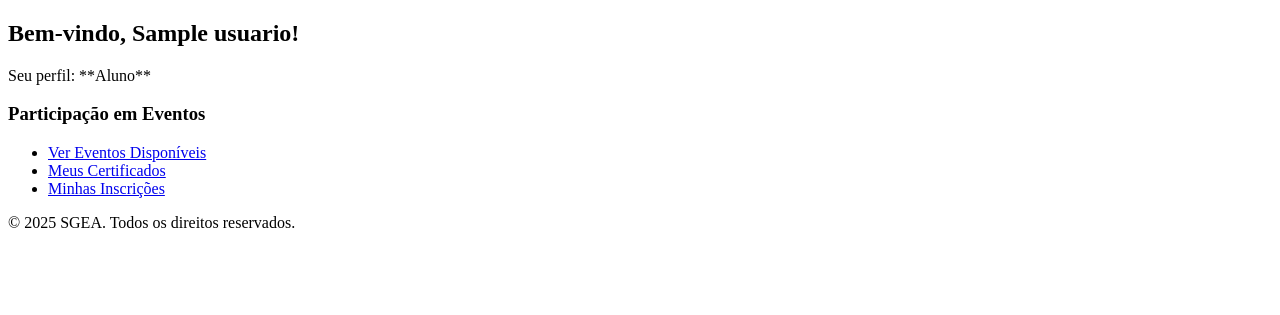
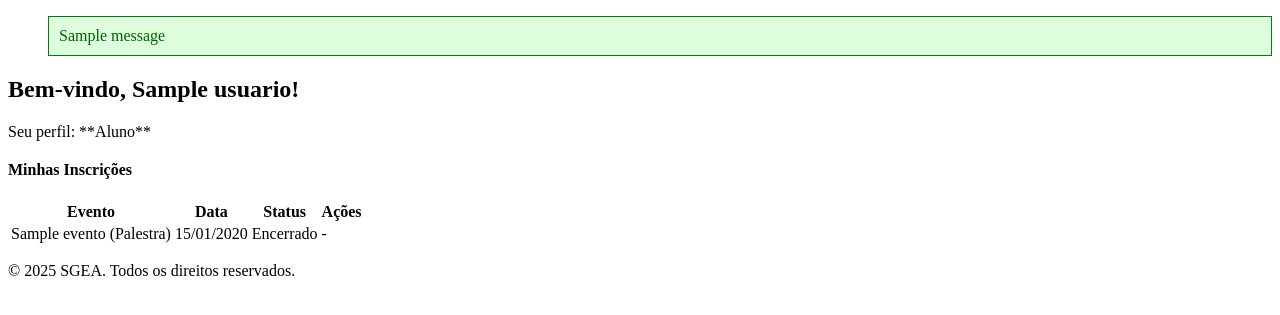
Before and after one commit to Davi-KLevy/Programa-o-Web---SGEA, a Django app: page /dashboard/ in a window 1280 px wide. Shown: the part 98-413 px from the top of the page. Run offline with Django 5.2, Linux system fonts and the light colour scheme; a user stored in the database is signed in; tables that the repository leaves empty hold one stand-in row (values such as "Sample post"); one stand-in notice (Sample message) is shown.

Commit message:
Feat: criacao da logica base de inscricao e cancelamento de inscricao por alunos e professores

```diff
--- a/sgea/sgea_app/templates/base.html
+++ b/sgea/sgea_app/templates/base.html
@@ -34,6 +34,15 @@
     </header>
 
     <main>
+        {% if messages %}
+            <ul class="messages">
+                {% for message in messages %}
+                    <li{% if message.tags %} class="{{ message.tags }}"{% endif %} style="list-style: none; padding: 10px; margin-bottom: 10px; border: 1px solid; {% if message.tags == 'error' %} background-color: #fdd; border-color: red; color: darkred; {% elif message.tags == 'success' %} background-color: #dfd; border-color: green; color: darkgreen; {% else %} background-color: #ffc; border-color: orange; color: darkorange; {% endif %}">
+                        {{ message }}
+                    </li>
+                {% endfor %}
+            </ul>
+        {% endif %}
         {% block content %}
         {% endblock %}
     </main>
--- a/sgea/sgea_app/templates/dashboard.html
+++ b/sgea/sgea_app/templates/dashboard.html
@@ -61,11 +61,53 @@
 
     {% endif %}
 
-    {% if user.perfil == 'Aluno' or user.perfil == 'Professor' %}
-        <h3>Participação em Eventos</h3>
-        <ul>
-            <li><a href="{% url 'home' %}">Ver Eventos Disponíveis</a></li>
-            <li><a href="{% url 'meus_certificados' %}">Meus Certificados</a></li>
-            <li><a href="#">Minhas Inscrições</a></li> </ul>
+   {% if user.perfil == 'Aluno' or user.perfil == 'Professor' %}
+        <h4 style="margin-top: 20px;">Minhas Inscrições</h4>
+
+        {% if minhas_inscricoes %}
+            <table>
+                <thead>
+                    <tr>
+                        <th>Evento</th>
+                        <th>Data</th>
+                        <th>Status</th>
+                        <th>Ações</th>
+                    </tr>
+                </thead>
+                <tbody>
+                    {% for inscricao in minhas_inscricoes %}
+                        {% with evento=inscricao.evento %}
+                            <tr>
+                                <td>{{ evento.nome }} ({{ evento.tipo_evento }})</td>
+                                <td>{{ evento.data_inicial|date:"d/m/Y" }}</td>
+                                <td>
+                                    {% if evento.esta_encerrado %}
+                                        Encerrado
+                                    {% else %}
+                                        Ativo
+                                    {% endif %}
+                                </td>
+                                <td>
+                                    {% if not evento.esta_encerrado %}
+                                        <form method="post" action="{% url 'desinscrever_evento' evento.id %}" style="display: inline;">
+                                            {% csrf_token %}
+                                            <button type="submit"
+                                                    style="background: none; border: none; padding: 0; color: red; cursor: pointer;"
+                                                    onclick="return confirm('Tem certeza que deseja cancelar sua inscrição no evento {{ evento.nome }}?');">
+                                                Desinscrever
+                                            </button>
+                                        </form>
+                                    {% else %}
+                                        -
+                                    {% endif %}
+                                </td>
+                            </tr>
+                        {% endwith %}
+                    {% endfor %}
+                </tbody>
+            </table>
+        {% else %}
+            <p>Você não está inscrito em nenhum evento no momento.</p>
+        {% endif %}
     {% endif %}
 {% endblock %}
--- a/sgea/sgea_app/urls.py
+++ b/sgea/sgea_app/urls.py
@@ -10,7 +10,7 @@ urlpatterns = [
     # Rotas de Usuário Autenticado (Aluno/Professor/Organizador)
     path('dashboard/', views.dashboard, name='dashboard'), # Página inicial após login
     path('inscrever/<int:evento_id>/', views.inscrever_evento, name='inscrever_evento'),
-    path('cancelar_inscricao/<int:inscricao_id>/', views.cancelar_inscricao, name='cancelar_inscricao'),
+    path('evento/<int:evento_id>/desinscrever/', views.desinscrever_evento, name='desinscrever_evento'),
     path('meus_certificados/', views.meus_certificados, name='meus_certificados'),
 
     # Rotas de Organizador (Requer perfil 'Organizador')
--- a/sgea/sgea_app/views.py
+++ b/sgea/sgea_app/views.py
@@ -1,5 +1,6 @@
 from django.shortcuts import render, redirect, get_object_or_404
 from django.http import HttpResponse
+from django.contrib import messages
 from django.contrib.auth.decorators import login_required, user_passes_test
 from django.contrib.auth import logout
 from django.utils import timezone
@@ -25,22 +26,40 @@ def is_aluno_or_professor(user):
 
 def lista_eventos(request):
     """
-    Exibe a lista de todos os eventos ativos.
-    Se o usuário for Organizador (logado), é redirecionado para o dashboard.
+    Exibe a lista de eventos que ainda não começaram e que o usuário (se logado)
+    ainda não se inscreveu. Redireciona Organizadores para o dashboard.
     """
-    if request.user.is_authenticated and request.user.perfil == 'Organizador':
-        # Bloqueia o Organizador, pois ele só deve usar o dashboard
-        return redirect('dashboard')
-
     hoje = timezone.now().date()
 
-    # Busca eventos que a data final seja HOJE ou no futuro
-    eventos_ativos = Evento.objects.filter(
-        data_final__gte=hoje
-    ).order_by('data_inicial') # Ordena pelo mais próximo
+    # Filtro base: Apenas eventos que ainda não começaram
+    eventos_queryset = Evento.objects.filter(
+        data_inicial__gt=hoje
+    ).order_by('data_inicial')
+
+    if request.user.is_authenticated:
+        # 1. Restrição para Organizador
+        if request.user.perfil == 'Organizador':
+            return redirect('dashboard')
+
+        # 2. Filtragem para Aluno/Professor (excluir inscritos)
+        elif request.user.perfil in ['Aluno', 'Professor']:
+
+            # Pega os IDs dos eventos em que o usuário está inscrito
+            eventos_inscritos_ids = Inscricao.objects.filter(
+                usuario=request.user
+            ).values_list('evento__id', flat=True)
+
+            # Exclui da listagem todos os eventos que o usuário já está inscrito
+            eventos_disponiveis = eventos_queryset.exclude(
+                id__in=eventos_inscritos_ids
+            )
+
+    else:
+        # 3. Usuário Não Logado (vê todos os eventos futuros)
+        eventos_disponiveis = eventos_queryset
 
     context = {
-        'eventos': eventos_ativos,
+        'eventos': eventos_disponiveis,
         'title': 'Eventos Acadêmicos Disponíveis'
     }
     return render(request, 'lista_eventos.html', context)
@@ -81,45 +100,104 @@ def cadastro_usuario(request):
 # --- Rotas de Usuário Autenticado ---
 
 @login_required
-@login_required
 def dashboard(request):
     """
     Dashboard após o login (rota: /dashboard/).
     Se Organizador, lista seus eventos.
+    Se Aluno/Professor, lista suas inscrições.
     """
     context = {}
+    usuario = request.user
 
-    if is_organizador(request.user):
-        # Se for Organizador, busca e lista seus eventos
+    if is_organizador(usuario):
+        # Se for Organizador
         eventos_organizados = Evento.objects.filter(
-            organizador=request.user
+            organizador=usuario
         ).order_by('data_inicial')
 
         context['eventos_organizados'] = eventos_organizados
 
-    # Lógica futura: Minhas Inscrições (para Aluno/Professor)
-    # if request.user.perfil in ['Aluno', 'Professor']:
-    #     minhas_inscricoes = Inscricao.objects.filter(usuario=request.user)
-    #     context['minhas_inscricoes'] = minhas_inscricoes
+    elif usuario.perfil in ['Aluno', 'Professor']:
+        # Se for Aluno ou Professor
+
+        # Filtra as inscrições do usuário e pré-busca os dados do evento
+        minhas_inscricoes = Inscricao.objects.filter(
+            usuario=usuario
+        ).select_related('evento').order_by('evento__data_inicial')
+
+        context['minhas_inscricoes'] = minhas_inscricoes
 
     return render(request, 'dashboard.html', context)
 
 @login_required
 def inscrever_evento(request, evento_id):
     """
-    Realiza a inscrição em um evento (rota: /inscrever/<id>/).
-    Apenas Alunos e Professores podem se inscrever.
+    Processa a inscrição de um usuário (Aluno/Professor) em um evento.
     """
-    # Lógica futura: Verificar se há vagas e se já está inscrito.
-    return HttpResponse(f"Processando inscrição no Evento ID: {evento_id}")
+    evento = get_object_or_404(Evento, pk=evento_id)
+    usuario = request.user
+    hoje = timezone.now().date()
+
+    # 1. Restrição de Acesso (Apenas Aluno/Professor)
+    if usuario.perfil not in ['Aluno', 'Professor']:
+        messages.error(request, "Apenas usuários com perfil Aluno ou Professor podem se inscrever em eventos.")
+        return redirect('home') # Redireciona de volta à lista de eventos
+
+    # 2. Verificar se o evento já começou (só permite inscrição em eventos futuros)
+    if evento.data_inicial < hoje:
+        messages.error(request, f"Não é possível se inscrever no evento '{evento.nome}', pois ele já começou ou terminou.")
+        return redirect('home')
+
+    # 3. Verificar Inscrição Duplicada
+    if Inscricao.objects.filter(usuario=usuario, evento=evento).exists():
+        messages.warning(request, f"Você já está inscrito no evento '{evento.nome}'.")
+        return redirect('home')
+
+    # 4. Verificar Limite de Vagas
+    total_inscritos = Inscricao.objects.filter(evento=evento).count()
+
+    if total_inscritos >= evento.quantidade_participantes:
+        messages.error(request, f"O evento '{evento.nome}' atingiu o limite de vagas.")
+        return redirect('home')
+
+    try:
+        # 5. Criar Inscrição
+        Inscricao.objects.create(usuario=usuario, evento=evento)
+        messages.success(request, f"Inscrição no evento '{evento.nome}' realizada com sucesso!")
+
+    except Exception as e:
+        messages.error(request, f"Ocorreu um erro ao processar sua inscrição. Tente novamente.")
+        # Logar o erro 'e' aqui para depuração
+
+    return redirect('home')
 
 @login_required
-def cancelar_inscricao(request, inscricao_id):
+def desinscrever_evento(request, evento_id):
     """
-    Cancela uma inscrição (rota: /cancelar_inscricao/<id>/).
+    Permite ao usuário (Aluno/Professor) cancelar sua inscrição em um evento futuro.
     """
-    # Lógica futura: Deletar ou inativar a Inscrição.
-    return HttpResponse(f"Cancelando Inscrição ID: {inscricao_id}")
+    evento = get_object_or_404(Evento, pk=evento_id)
+    usuario = request.user
+    hoje = timezone.now().date()
+
+    # 1. Busca a inscrição
+    inscricao = get_object_or_404(Inscricao, usuario=usuario, evento=evento)
+
+    # 2. Verifica se o evento já começou (só permite cancelamento em eventos futuros)
+    if evento.data_inicial < hoje:
+        messages.error(request, f"Não é possível cancelar a inscrição, pois o evento '{evento.nome}' já começou ou terminou.")
+        return redirect('dashboard')
+
+    # 3. Processa a desinscrição (usando POST, que é mais seguro)
+    if request.method == 'POST':
+        try:
+            inscricao.delete()
+            messages.success(request, f"Inscrição no evento '{evento.nome}' cancelada com sucesso.")
+        except Exception as e:
+            messages.error(request, "Ocorreu um erro ao cancelar sua inscrição.")
+
+    # Redireciona para o dashboard, onde a lista de inscrições será atualizada
+    return redirect('dashboard')
 
 @login_required
 @user_passes_test(is_aluno_or_professor) # Apenas Aluno ou Professor
@@ -145,7 +223,7 @@ def criar_evento(request):
         if form.is_valid():
             evento = form.save(commit=False)
 
-            # Define o organizador responsável como o usuário logado [cite: 93]
+            # Define o organizador responsável como o usuário logado
             evento.organizador = request.user
             evento.save()
 
```
Also changed, not shown: sgea/sgea_app/templates/lista_eventos.html (+32 -14 lines).
